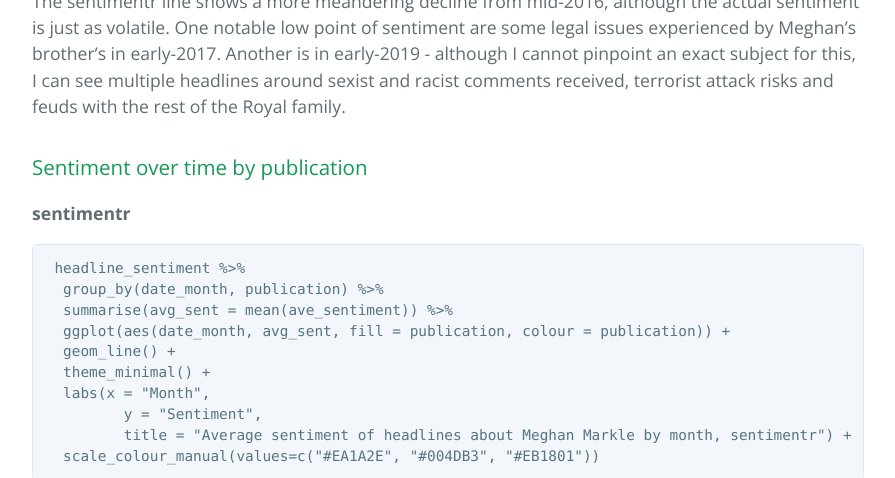
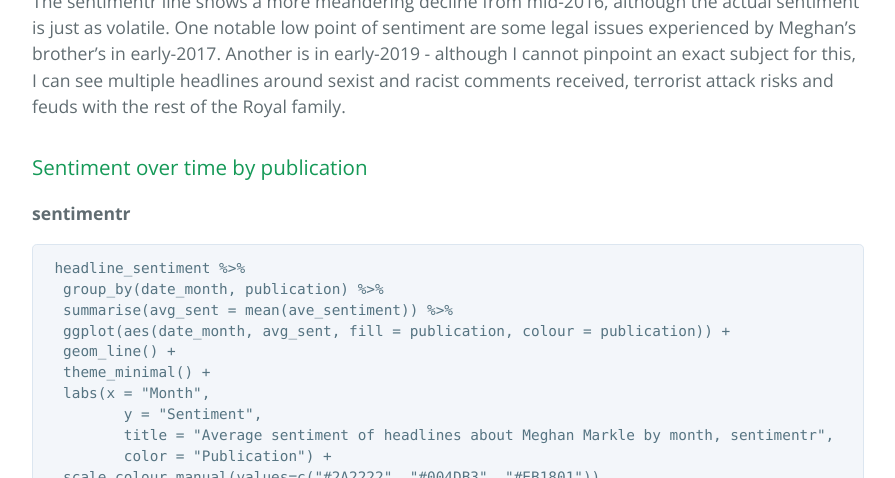
Before and after one commit to JazPeng/JazPeng.github.io, a Jekyll site: the page built from _posts/2020-06-01-MMM2.md, in a window 1280 px wide and 1400 px high, scrolled down 3607 px, cut to the strip 0-478 px from the top of the window. Shown: the whole strip, without its empty margins (192-1087 px from the left). Built offline with Jekyll 4.4.1, drawn with Linux system fonts in a browser that asks for light colours; some of the changed text lies outside the part shown.

Commit message:
Capitalised the legend for two graphs

````diff
--- a/_posts/2020-06-01-MMM2.md
+++ b/_posts/2020-06-01-MMM2.md
@@ -95,8 +95,9 @@ The sentimentr line shows a more meandering decline from mid-2016, although the
   theme_minimal() +
   labs(x = "Month",
          y = "Sentiment",
-         title = "Average sentiment of headlines about Meghan Markle by month, sentimentr") +
-  scale_colour_manual(values=c("#EA1A2E", "#004DB3", "#EB1801"))
+         title = "Average sentiment of headlines about Meghan Markle by month, sentimentr",
+         color = "Publication") +
+  scale_colour_manual(values=c("#2A2222", "#004DB3", "#EB1801"))
 ```
 ![sentimentr by publication](https://raw.githubusercontent.com/JazPeng/assets/master/MMM_images/0.3_sentimentr_by_pub.png)
 
@@ -116,10 +117,11 @@ The Daily Mail also shows fluctuating sentiment, with highs and lows that reflec
   theme_minimal() +
   labs(x = "Month",
          y = "Sentiment",
-         title = "Average sentiment of headlines about Meghan Markle by month, AFFIN") +
-  scale_colour_manual(values=c("#EA1A2E", "#004DB3", "#EB1801"))
+         title = "Average sentiment of headlines about Meghan Markle by month, AFFIN",
+         color = "Publication") +
+  scale_colour_manual(values=c("#2A2222", "#004DB3", "#EB1801"))
 ```
-![AFFIN sentiment time series](https://raw.githubusercontent.com/JazPeng/assets/master/MMM_images/0.4.2_affin_by_pub.png)
+![AFFIN sentiment time series](https://raw.githubusercontent.com/JazPeng/assets/master/MMM_images/0.4_affin_by_pub.png)
 
 The AFFIN sentiment plotted over time tells a similar story to sentimentr with regards to The Express and The Sun. AFFIN does, however, appear to give much more positive sentiment to headlines in Q4 2018 (around the time the Duchess announced her pregnancy).
 
````
